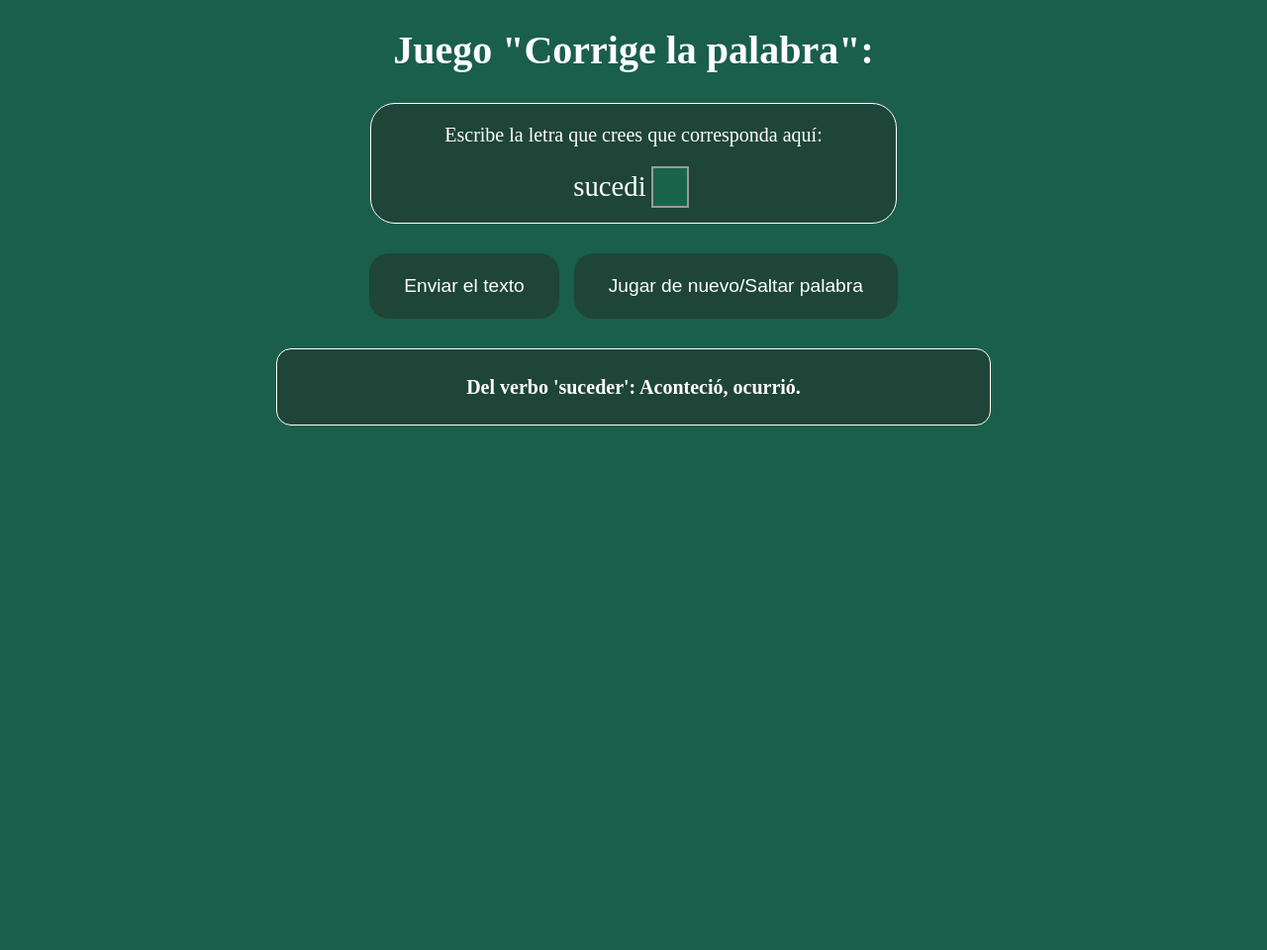
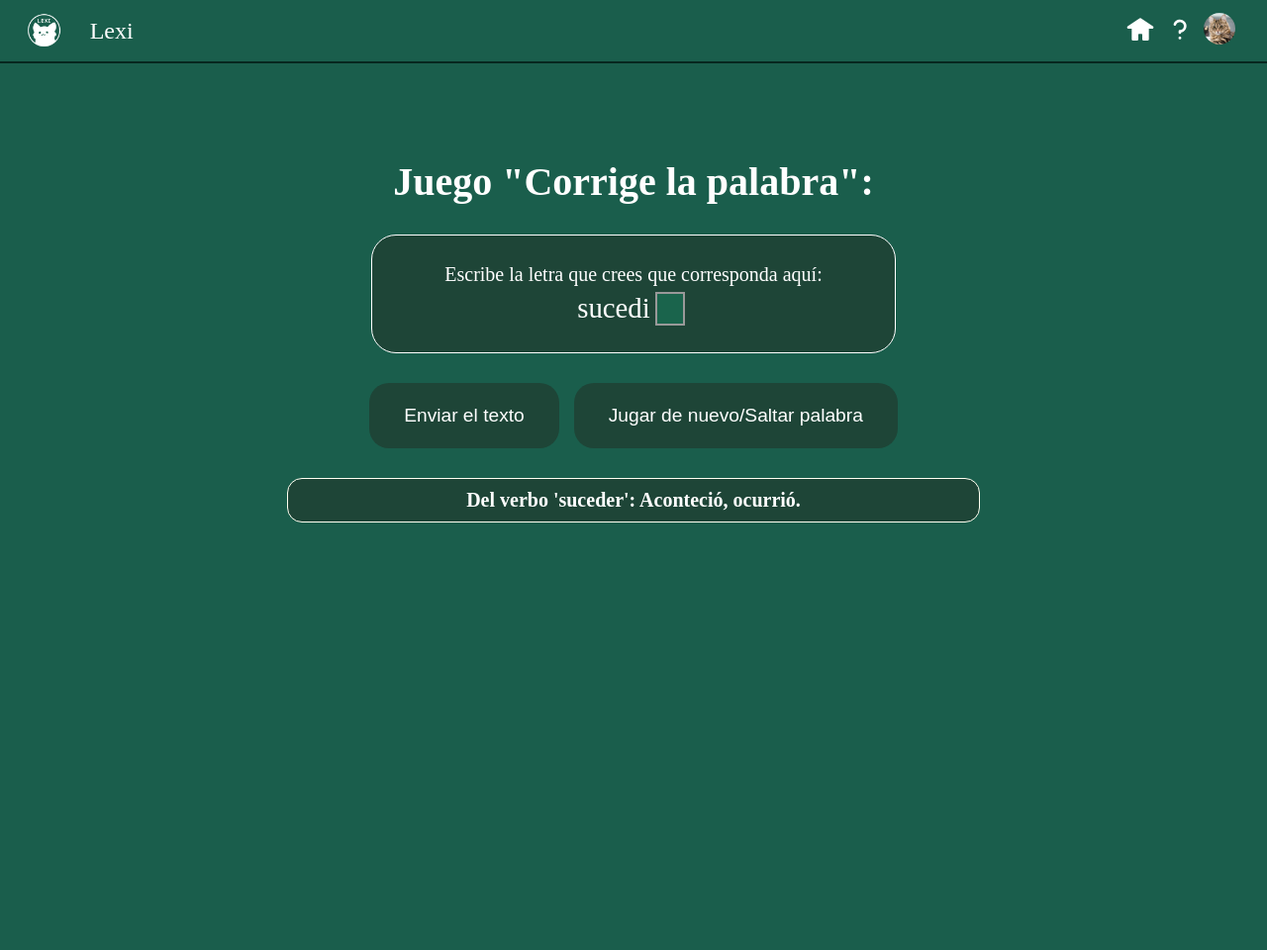
Before and after one commit to V0ddka/Grupo07-proyecto, a Django app: page /juego/ in a window 1280 px wide. Shown: the whole page at 99% size. Before the commit the page ends 430 px from the top, so only its background shows below. Run offline with Django 5.2, Linux system fonts and the light colour scheme; a user stored in the database is signed in.

Commit message:
cambios vent. modal y juego (frontend)

```diff
--- a/static/css/header.css
+++ b/static/css/header.css
@@ -46,10 +46,7 @@ header{
     width: 2rem;
     height: 2rem;
 }
-.openDialog{
-    all: unset;
-    cursor: pointer;
-}
+
 .profile{
     width: 3rem;
     border-radius: 50%;
@@ -62,9 +59,51 @@ header{
     border-radius:5px;
     transition: all 0.3s;
 }
+.modal-container{
+    background: rgba(0, 0, 0, 0.35);
+    backdrop-filter: blur(6px);
+    display: flex;
+    align-items: center;
+    justify-content: center;
+    position: fixed;
+    opacity: 0;
+    pointer-events: none;
+    top: 0;
+    left: 0;
+    height: 100vh;
+    width: 100vw;
+    z-index: 250;
+}
+.modal-container.show{
+    opacity: 1;
+    pointer-events: auto;
+}
+.modal{
+    display: flex;
+    align-items: center;
+    justify-content: center;
+    flex-direction: column;
+    text-align: center;
 
-.openDialog:hover{
+    background-color: #1E4537;
+    border-radius: 15px;
+    border: 1px solid #fffff1;
+    z-index: 300;
+    color: white;
+    width: 600px;
+    max-width: 100%;
+    padding: 30px 50px;
+
+    word-break: break-all; /*para que el texto largo se ajuste*/
+}
+
+#btn-abrir-modal{
+    all: unset;
+    cursor: pointer;
+}
+
+#btn-abrir-modal:hover{
     background-color: greenyellow;
-    border-radius:5px;
+    border-radius: 5px;
     transition: all 0.3s;
 }
--- a/static/css/juego.css
+++ b/static/css/juego.css
@@ -1,15 +1,30 @@
-body{
-    background: rgb(26, 94, 76);
-}
-
-h1{
+/* Textos*/
+#Title{
+  margin-top: 10rem;/* Ajusta el margen superior para evitar solapamiento con el header */
     color: white;
     font-size: 40px;
     display: grid;
     place-items: center;
 }
 
+.Signi{
+    color: white;
+    font-size: 20px;
+    display: grid;
+    place-items: center;
+
+}
+
+.Text{
+    color: white;
+    text-align: center;
+    font-size: 20px;
+}
+
+/*Contenedores de texto*/
 .rectangulo-verde1{
+  display: flex;
+  flex-direction: column;
   text-align: center;
   justify-content: center;
   gap: 5px;
@@ -21,15 +36,20 @@ h1{
   margin: 30px auto;
   border-radius: 25px;
   border: 1px solid #ffffff;
-
-
-}
-p{
-    color: white;
-    text-align: center;
-    font-size: 20px;
 }
 
+.rectangulo-verde2{
+  max-width: 700px;
+  height: auto;
+  padding: 10px;
+  text-align: center;
+
+  background-color: #1E4537;
+
+  margin: 30px auto;
+  border-radius: 15px;
+  border: 1px solid #fffff1;
+}
 
 
 textarea{
@@ -38,6 +58,7 @@ textarea{
     place-items: center;
     background-color: rgb(26, 100, 76);
     outline: none;
+    overflow: hidden;/* Evita barras de desplazamiento */
     resize: none;
     border: 2px solid #999;
     color: white; /* Para que el texto de los span se vea */
@@ -46,6 +67,7 @@ textarea{
 
 
 }
+
 .correccion-linea {
     display: flex;
     justify-content: center;
@@ -58,7 +80,6 @@ textarea{
     font-size: 1.8em;
 }
 
-
 .botones{
   border: 3px;
   display: flex;
@@ -68,7 +89,6 @@ textarea{
 
 
 }
-
 
 .botones button{
   padding: 1.2rem 2rem;
@@ -88,46 +108,6 @@ textarea{
 }
 
 
-button{
-  text-decoration: none;
-  padding: 1.2rem 3rem;
-  background-color: rgb(30, 69, 55);
-  border-radius: 25px;
-  color: white;
-  transition: all 0.3s;
-  border: none;
-  cursor: pointer;
-}
-
-.rectangulo-verde2{
-  max-width: 700px;
-  height: auto;
-  padding: 10px;
-
-  background-color: #1E4537;
-
-  margin: 30px auto;
-  border-radius: 15px;
-  border: 1px solid #fffff1;
-
-
-
-}
-
-h2{
-    color: white;
-    font-size: 20px;
-    display: grid;
-    place-items: center;
-
-}
-
-html, body {
-  height: 100%;
-  margin: 0;
-}
-
-
 .overlay {
   position: fixed;
   inset: 0;
@@ -138,7 +118,6 @@ html, body {
   backdrop-filter: blur(6px);
   z-index: 999;
 }
-
 
 .transparente {
   background-color: #1E4537;
--- /dev/null
+++ b/static/js/modal.js
@@ -0,0 +1,11 @@
+const btnAbrirModal = document.getElementById('btn-abrir-modal');
+const btnCerrarModal = document.getElementById('btn-cerrar-modal');
+const modal = document.getElementById('modal-container');
+
+btnAbrirModal.addEventListener("click",()=>{
+    modal.classList.add('show');
+})
+
+btnCerrarModal.addEventListener("click",()=>{
+    modal.classList.remove('show');
+})
--- a/templates/base.html
+++ b/templates/base.html
@@ -16,32 +16,38 @@
             </div>
 
             <div class="right">
+                <!--Boton que manda a pagina principal-->
                 <a href="{% url 'lobby' %}" class="btn">
                     <img src="{% static 'img/home_icon.svg' %}">
                 </a>
+                {% block help%}
                 <!--Boton ayuda-->
-                <button commandfor="myDialog" command="show-modal" class="openDialog">
+                <button id="btn-abrir-modal">
                     <img src="{% static 'img/helpme.svg' %}">
                 </button>
-                <dialog id="myDialog">
-                    <h2>Primeros pasos</h2>
-                    <p>Si quieres aprender, presiona leer apuntes, si quieres blablabalballalb</p>
-                    <form method="dialog">
-                        <button>cerrar</button>
-                    </form>
-                </dialog>
-                <!--Boton que mande a perfil cuenta-->
+                {% endblock %}
+
+                <!--Boton que manda a perfil cuenta-->
                 <a href="{% url 'account' %}" class="btn">
                     <img class="profile" src="{% static 'img/kitty.jpg' %}">
                 </a>
 
             </div>
         </header>
+        <!--Pestaña ayuda-->
+        <div class="modal-container" id="modal-container">
+            <div class="modal">
+                <h2>¡Bienvenido!</h2>
+                <p>Esta debe ser tu primera vez aqui ¡Dejanos guiarte por la pagina!</p>
+                <button id="btn-cerrar-modal">Cerrar</button>
+            </div>
+        </div>
+
         <main>
             {% block content %}
             {% endblock %}
         </main>
-
+        <script src="{% static 'js/modal.js' %}"></script>
     </body>
 
 </html>
--- a/templates/lobby.html
+++ b/templates/lobby.html
@@ -3,6 +3,7 @@
 {% block extra_css%}
     <link rel="stylesheet" href="{% static 'css/lobby.css' %}">
 {% endblock %}
+{% block title %}Bienvenido a Lexi{% endblock %}
 
 {% block content%}
     <div class="container">
--- a/templates/registration/juego.html
+++ b/templates/registration/juego.html
@@ -1,18 +1,16 @@
+{% extends "base.html" %}
 {% load static %}
-<!doctype html>
-<html lang="es">
-<head>
-  <meta charset="UTF-8">
-  <title>-----Lexi-----</title>
+{% block title %}Corrige la palabra{% endblock %}
+{% block extra_css%}
   <link rel="stylesheet" href="{% static 'css/juego.css' %}">
-</head>
-<body>
-  <h1>Juego "Corrige la palabra":</h1>
+{% endblock %}
+{% block content%}
+  <h1 id="Title">Juego "Corrige la palabra":</h1>
 
     <form method="post">
       {% csrf_token %}
       <div class ="rectangulo-verde1">
-          <p> Escribe la letra que crees que corresponda aquí:</p>
+          <p class="Text"> Escribe la letra que crees que corresponda aquí:</p>
           <div class="correccion-linea">
           <span>{{ part1 }}</span>
           <textarea rows="1" cols="1" name="texto" >{{ texto }}</textarea>
@@ -28,17 +26,17 @@
     </form>
   <div class ="rectangulo-verde2">
     <div class="descripcion">
-    <h2>{{significado}}</h2>
+    <h2 class="Signi">{{significado}}</h2>
       </div>
   </div>
 
-{% if result %}
+  {% if result %}
   <div class ="overlay">
    <div class ="transparente">
-    <h2>Resultado</h2>
-    <p>-{{ result.mensaje|escape }}</p>
-    <h2>¿Cuál era la regla que le correspondía?</h2>
-    <p>{{ result.correccion|escape }}</p>
+    <h2 class="Signi">Resultado</h2>
+    <p class="Text">-{{ result.mensaje|escape }}</p>
+    <h2 class="Signi">¿Cuál era la regla que le correspondía?</h2>
+    <p class="Text">{{ result.correccion|escape }}</p>
 
     <button type ="button"
     id ="botoncerrar">Cerrar</button>
@@ -49,7 +47,4 @@
   <script src="{% static 'js/juego.js' %}">
 
   </script>
-
-
-</body>
-</html>
+ {% endblock %}
```
Also changed, not shown: db.sqlite3.
